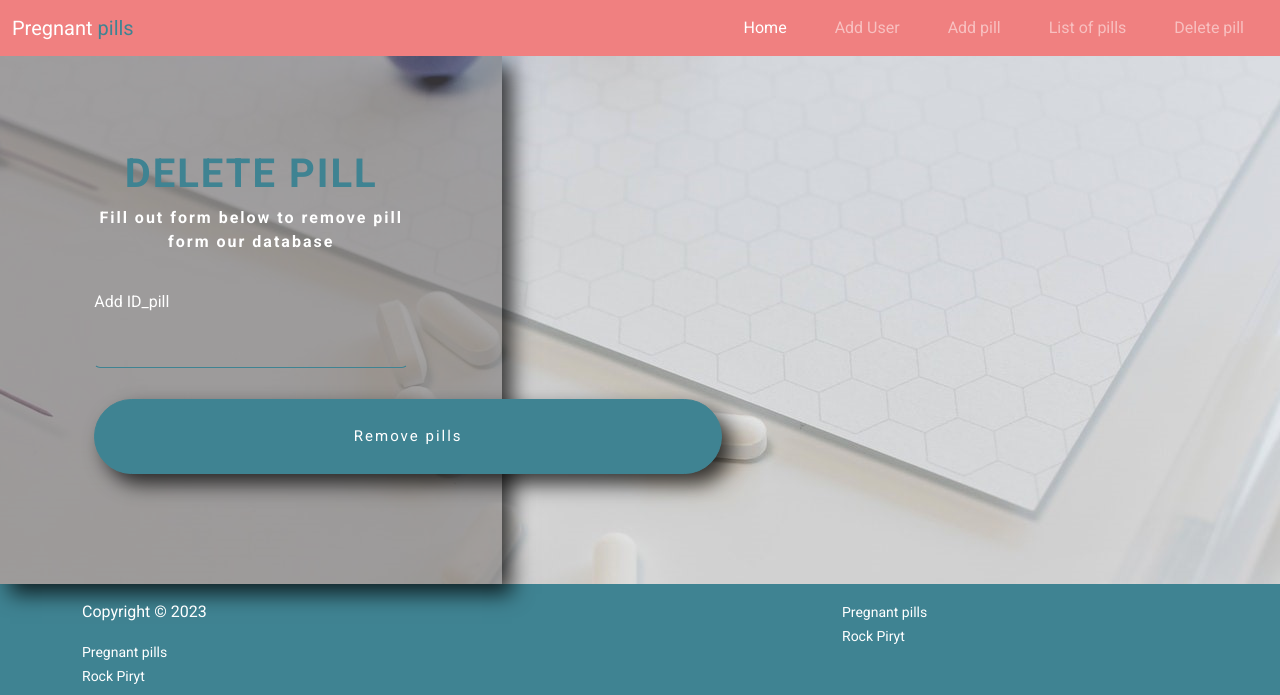
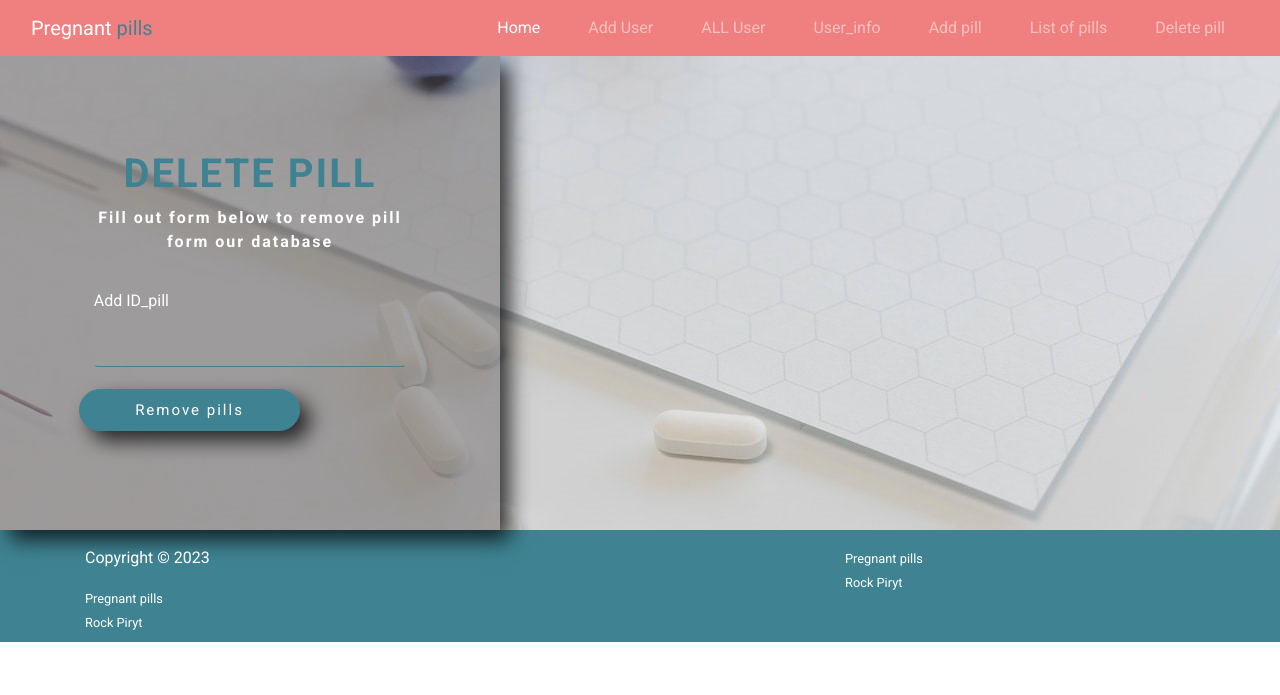
Before and after one commit to RockPiryt/Pregnant_pills, a Flask app: page /del_pill in a window 1280 px wide. Shown: the top 695 px of the page. Run offline with Flask 2, Linux system fonts and the light colour scheme; some libraries are stand-ins or nearby versions.

Commit message:
Add route all_user, user and update route list__pill, updates in templates to this routes
Route all_user show all users in database. Route user show information
about created user and has option - add pills, which redirected
to form to add pills for this user with user_ID.
After adding pills user is redirected to list__pill page,
where all added pills for this user are shown.
Templates to these routes were added or updated.

In routes all_user, user and list_pill are problems with
corrrect extend base.html.

```diff
--- a/pregnant_pills.py
+++ b/pregnant_pills.py
@@ -8,6 +8,7 @@ from fpdf import FPDF
 
 app = Flask(__name__)
 app.config['SECRET_KEY']='4piers.teach.4Sows.3convex'
+app.app_context().push()
 
 ###############DATABASE SQLITE#####################
 
@@ -108,10 +109,11 @@ class PDF_report():
 def index():
     return render_template('home.html')
 
-@app.route('/add_pill', methods=['GET','POST'])
-def add_pill():
+@app.route('/add_pill/<int:user_primary_key>', methods=['GET','POST'])
+def add_pill(user_primary_key):
 
     form = AddPillForm()
+    user=User.query.get_or_404(user_primary_key)
 
     if form.validate_on_submit():
         name = form.name.data
@@ -120,19 +122,32 @@ def add_pill():
         week_start = form.week_start.data
         week_end = form.week_end.data
         reason = form.reason.data
-        user_id = form.user_id.data
+        user_id = user_primary_key
 
         pill = Pill(name, amount, type_pill, week_start, week_end, reason, user_id)
         db.session.add(pill)
         db.session.commit()
-        return redirect(url_for('list_pill'))
-    return render_template('add_pill.html', form=form)
+        return redirect(url_for('list_pill', user_primary_key=user.id))
+    return render_template('add_pill.html', form=form, user_id = user_primary_key, user=user)
 
-@app.route('/list_pill')
-def list_pill():
-    pills = Pill.query.filter_by(user_id = 3).all()
-    user = User.query.filter_by(id=3).first()
-    return render_template('list_pill.html', pills=pills, user=user)
+@app.route('/list_pill/<int:user_primary_key>')
+def list_pill(user_primary_key):
+    user = User.query.get_or_404(user_primary_key)
+    pills = Pill.query.filter_by(user_id=user.id).all() # user_id to one to many powiązanie
+    pill = Pill.query.get_or_404(pill_primary_key)
+    return render_template('list_pill_test.html', pills=pills, user=user)
+
+# @app.route('/del_pill', methods=['GET','POST'])
+# def del_pill_by_id():
+#     form = DelPillForm()
+
+#     if form.validate_on_submit():
+#         id_pill = form.id_pill.data
+#         pill = Pill.query.get(id_pill)
+#         db.session.delete(pill)
+#         db.session.commit()
+#         return redirect(url_for('list_pill'))
+#     return render_template('del_pill.html', form=form)
 
 @app.route('/del_pill', methods=['GET','POST'])
 def del_pill():
@@ -143,8 +158,15 @@ def del_pill():
         pill = Pill.query.get(id_pill)
         db.session.delete(pill)
         db.session.commit()
-        return redirect(url_for('list_pill'))
+        return redirect(url_for('index'))
     return render_template('del_pill.html', form=form)
+
+# @app.post('/<int:pill_primary_key>/del_pill/') # post oznacza że routa przyjmuje tylko methode POST
+# def del_pill(pill_primary_key):
+#     pill = Pill.query.get_or_404(pill_primary_key)
+#     db.session.delete(pill)
+#     db.session.commit()
+#     return redirect(url_for('list_pill', user_primary_key=user.id))
 
 @app.route('/add_user', methods=['GET','POST'])
 def add_user():
@@ -159,8 +181,20 @@ def add_user():
 
         db.session.add(user)
         db.session.commit()
-        return redirect(url_for('add_pill', user_id = user.id))
+        return redirect(url_for('user', user_primary_key=user.id))
     return render_template('add_user.html', form=form)
+
+
+@app.route('/<int:user_primary_key>/user/')
+def user(user_primary_key):
+    user = User.query.get_or_404(user_primary_key) #to sortuje po primary key zawsze
+    return render_template('user.html', user=user, user_primary_key=user.id)
+
+
+@app.route('/all_users')
+def all_users():
+    users = User.query.all()
+    return render_template('all_users.html', users=users)
 
 @app.route('/pdf_create', methods=['GET','POST'])
 def pdf_create():
--- a/templates/add_pill.html
+++ b/templates/add_pill.html
@@ -10,7 +10,7 @@
                     {{form.hidden_tag()}}
                     <div class="row">
                         <div class="col-md-12 title">
-                            <h1 class="text-center title">Add Pills </h1>
+                            <h1 class="text-center title">Add Pills for {{ user.name }} {{ user.surname }}</h1>
                             <p class="text-center des">Fill out form below to add pill to our database.</p>
                         </div>
                     </div>
@@ -65,7 +65,7 @@
                         </div>
                     </div>
                     <div class="row">
-                        <a href="{{url_for('list_pill')}}">
+                        <a href="#">
                             <input type="submit" value="Add pills" class="btn btn-lg btn_add_pills">
                         </a>
                     </div>
--- a/templates/add_user.html
+++ b/templates/add_user.html
@@ -40,7 +40,7 @@
             </div>
 
             <div class="row">
-                <a href="{{url_for('add_pill')}}"></a>
+                <a href="#"></a>
                     <input type="submit" value="Add user" class="btn btn-lg btn_user">
                 </a>
             </div>
--- a/templates/base.html
+++ b/templates/base.html
@@ -9,8 +9,6 @@
     <script src="https://cdn.jsdelivr.net/npm/bootstrap@4.0.0/dist/js/bootstrap.min.js" integrity="sha384-JZR6Spejh4U02d8jOt6vLEHfe/JQGiRRSQQxSfFWpi1MquVdAyjUar5+76PVCmYl" crossorigin="anonymous"></script>
     <link rel="stylesheet" href="https://cdn.jsdelivr.net/npm/bootstrap@4.0.0/dist/css/bootstrap.min.css" integrity="sha384-Gn5384xqQ1aoWXA+058RXPxPg6fy4IWvTNh0E263XmFcJlSAwiGgFAW/dAiS6JXm" crossorigin="anonymous">
     <link rel="stylesheet" href="https://pro.fontawesome.com/releases/v5.10.0/css/all.css" integrity="sha384-AYmEC3Yw5cVb3ZcuHtOA93w35dYTsvhLPVnYs9eStHfGJvOvKxVfELGroGkvsg+p" crossorigin="anonymous"/>
-    <link rel="stylesheet" href="../bootstrap/css/font-awesome.css">
-    <link rel="stylesheet" href="../bootstrap/css/bootstrap.css">
     <link rel="stylesheet" href="static/style.css">
 
     <title></title>
@@ -28,13 +26,19 @@
               <a class="nav-link" href="{{url_for('index')}}">Home <span class="sr-only">(current)</span></a>
             </li>
             <li class="nav-item px-3">
-                <a class="nav-link" href="{{url_for('add_user')}}">Add User</a>
+              <a class="nav-link" href="{{url_for('add_user')}}">Add User</a>
+          </li>
+            <li class="nav-item px-3">
+                <a class="nav-link" href="{{url_for('all_users', users=users)}}">ALL User</a>
             </li>
             <li class="nav-item px-3">
-              <a class="nav-link" href="{{url_for('add_pill')}}">Add pill</a>
+              <a class="nav-link" href="#">User_info</a>
+          </li>
+            <li class="nav-item px-3">
+              <a class="nav-link" href="#">Add pill</a>
             </li>
             <li class="nav-item px-3">
-              <a class="nav-link" href="{{url_for('list_pill')}}">List of pills</a>
+              <a class="nav-link" href="#">List of pills</a>
             </li>
             <li class="nav-item px-3">
               <a class="nav-link" href="{{url_for('del_pill')}}">Delete pill</a>
--- a/templates/del_pill.html
+++ b/templates/del_pill.html
@@ -23,7 +23,7 @@
                         </div>
                     </div>
                     <div class="row">
-                        <a href="{{url_for('list_pill')}}">
+                        <a href="#">
                             <input type="submit" value="Remove pills" class="btn btn-lg btn_add_pills">
                         </a>
                     </div>
--- a/templates/list_pill.html
+++ b/templates/list_pill.html
@@ -32,7 +32,7 @@
                                 <td>{{ pill.reason }}</td>
                                 <td>
                                     <a href="#" class="btn btn-primary btn-sm" role="button">Edit</a>
-                                    <a href="#" class="btn btn-danger btn-sm" role="button">Delete</a>
+                                    <a href="{{ url_for('del_pill', user_primary_key=user.id) }}" class="btn btn-danger btn-sm" role="button">Delete</a>
                                 </td>
                             </tr>
                         {% endfor %}
```
Also changed, not shown: templates/all_users.html (added, +24 -0 lines), templates/user.html (added, +18 -0 lines), pill_db.sqlite.
